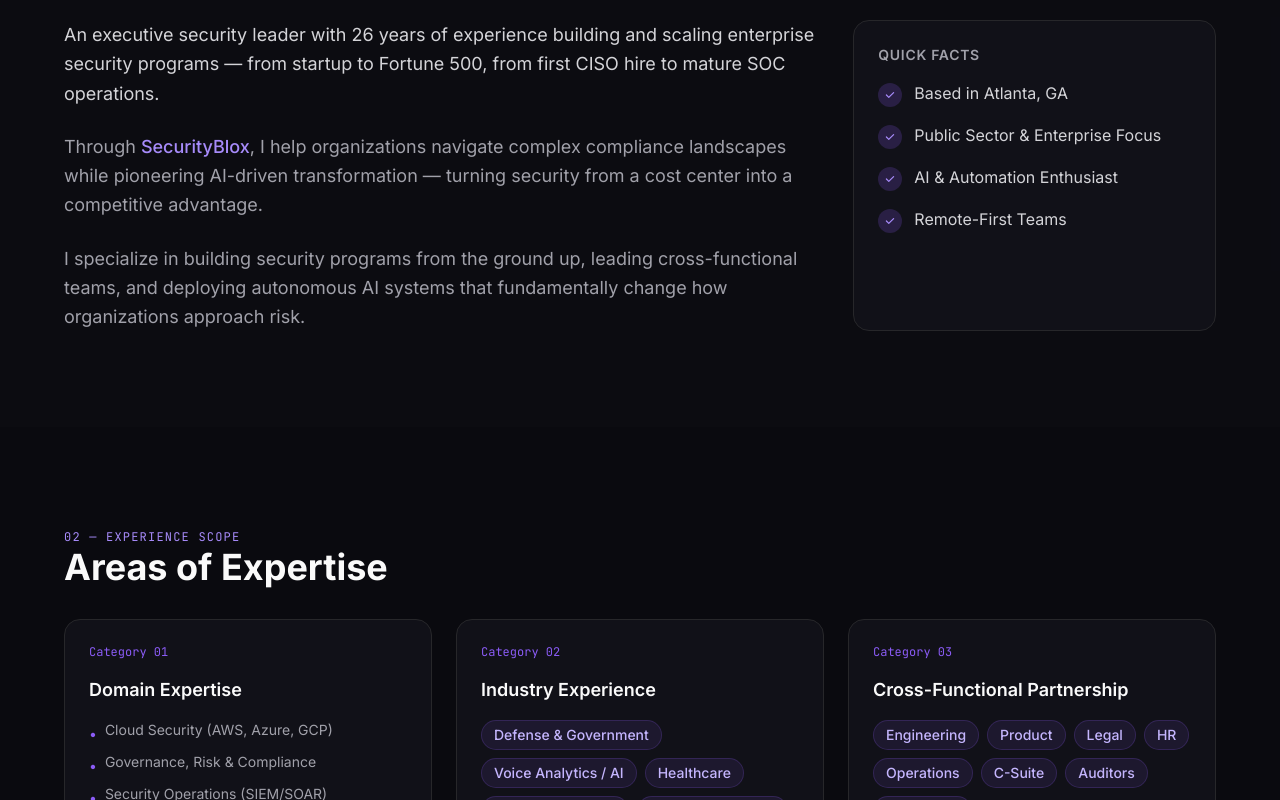
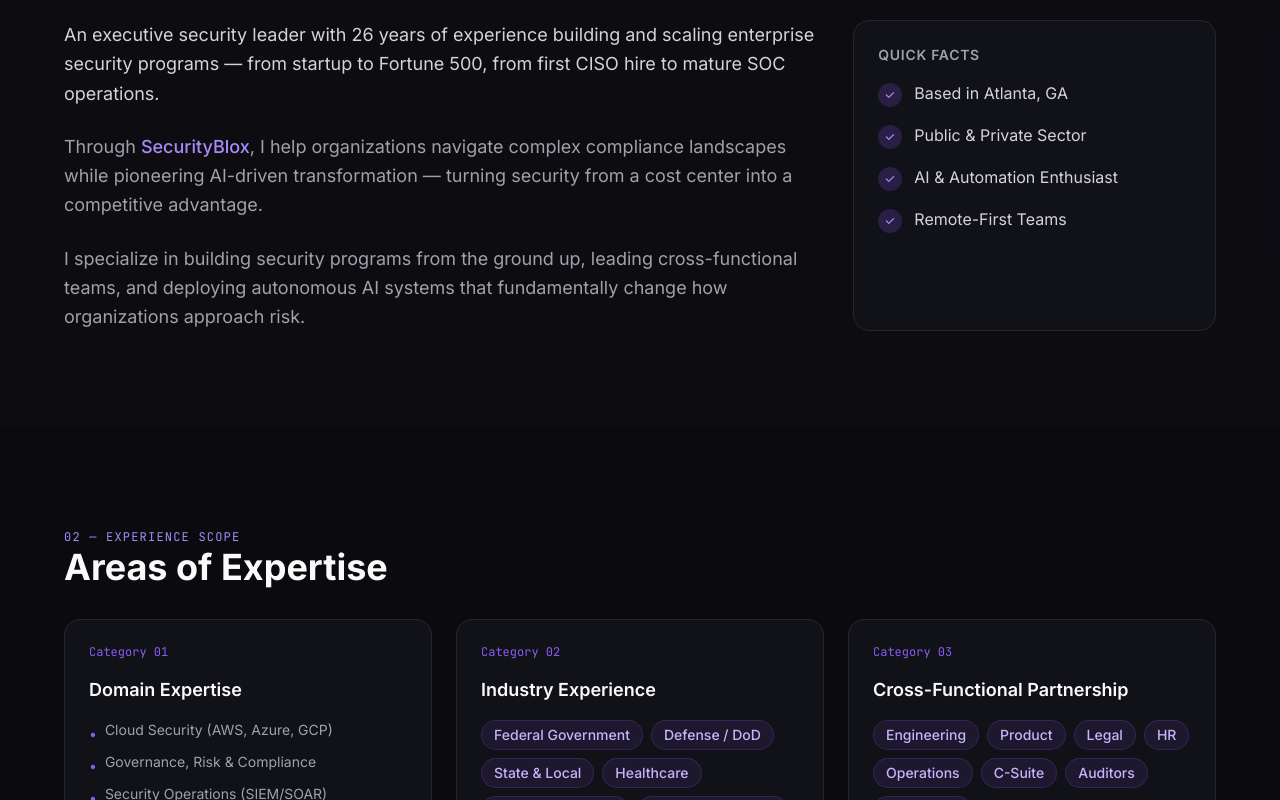
Before and after one commit to poole-6118/joe-portfolio, a Next.js app: page / in a window 1280 px wide. Shown: the part 1000-1800 px from the top of the page. Built offline with nearby package versions, Linux system fonts and the light colour scheme.

Commit message:
Add public & private sector emphasis

```diff
--- a/src/components/About.tsx
+++ b/src/components/About.tsx
@@ -82,7 +82,7 @@ export default function About() {
                       <path fillRule="evenodd" d="M16.707 5.293a1 1 0 010 1.414l-8 8a1 1 0 01-1.414 0l-4-4a1 1 0 011.414-1.414L8 12.586l7.293-7.293a1 1 0 011.414 0z" clipRule="evenodd" />
                     </svg>
                   </span>
-                  <span className="text-zinc-300">Public Sector & Enterprise Focus</span>
+                  <span className="text-zinc-300">Public & Private Sector</span>
                 </li>
                 <li className="flex items-start gap-3">
                   <span className="w-6 h-6 rounded-full bg-primary-500/20 flex items-center justify-center flex-shrink-0 mt-0.5">
--- a/src/components/Expertise.tsx
+++ b/src/components/Expertise.tsx
@@ -17,7 +17,7 @@ const expertiseCategories = [
   {
     id: 2,
     title: 'Industry Experience',
-    tags: ['Defense & Government', 'Voice Analytics / AI', 'Healthcare', 'Financial Services', 'SaaS / Technology'],
+    tags: ['Federal Government', 'Defense / DoD', 'State & Local', 'Healthcare', 'Financial Services', 'SaaS / Technology'],
   },
   {
     id: 3,
```
